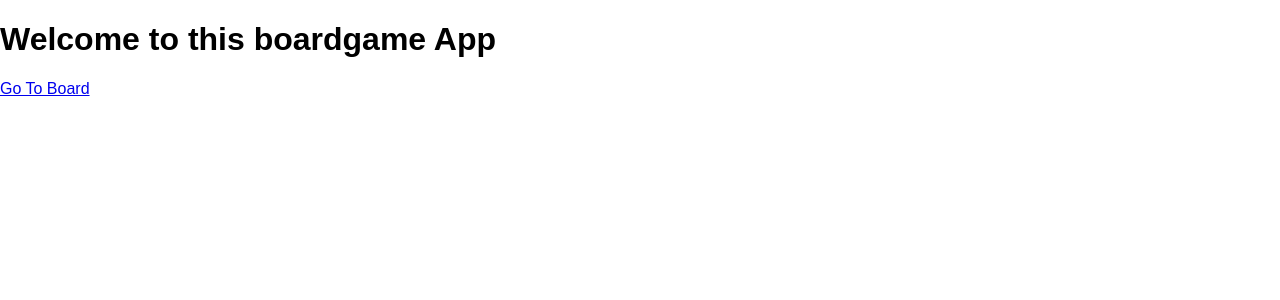
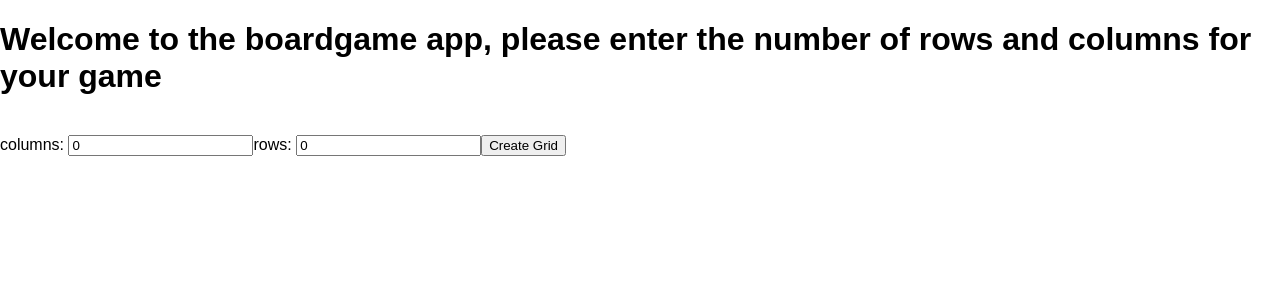
Before and after one commit to jakyle/Boardgame, a React (Create React App) app: page / in a window 1280 px wide. Shown: the top 300 px of the page. Built offline with nearby package versions, Linux system fonts and the light colour scheme; what react-router-redux would draw is missing.

Commit message:
connected store to Home, capturing numbers for col and rows

```diff
--- a/src/Components/Home/Home.tsx
+++ b/src/Components/Home/Home.tsx
@@ -1,11 +1,53 @@
 import * as React from 'react';
-import { Link } from 'react-router-dom';
+// import { Link } from 'react-router-dom';
+import { connect, Dispatch } from 'react-redux';
+import { HomeState, AllProps, ConnectedStates } from './Home.ts';
+import { TilePosition } from '../../Models/Models';
+import { createBoard } from '../../Store/Board/action';
+import { BoardActions } from '../../Store/Board/types';
 
-const Home = () => (
-  <div className="Home">
-    <h1>Welcome to this boardgame App</h1>
-    <Link to="/board">Go To Board</Link>
-  </div>
-);
+class Home extends React.Component<AllProps, HomeState> {
 
-export default Home;
+  state = {
+    pos: {
+      col: 0,
+      row: 0,
+    }
+  };
+
+  public handleChangeFor = (propertyName: string) => (event: React.FormEvent<HTMLInputElement>) => {
+    const pos = {...this.state.pos};
+    pos[propertyName] = event.currentTarget.value;
+    this.setState({pos});
+  }
+
+  public handleSubmit = (e: React.MouseEvent<HTMLButtonElement>) => {
+    e.preventDefault();
+    const pos = {...this.state.pos};
+    debugger;
+    this.props.onUpdateBoard(pos);
+  }
+
+  render () {
+    const { col, row } = this.state.pos;
+    return (
+      <div>
+        <h1>Welcome to the boardgame app, please enter the number of rows and columns for your game</h1>
+        <br />
+        <label>columns: </label>
+        <input type="number" onChange={this.handleChangeFor('col')} value={col} />
+        <label>rows: </label>
+        <input type="number" onChange={this.handleChangeFor('row')} value={row} />
+        <button onClick={this.handleSubmit} >Create Grid</button>
+      </div>
+    );
+  }
+}
+
+const mapDispatchToProps = (dispatch: Dispatch<BoardActions>): ConnectedStates => {
+  return {
+    onUpdateBoard: (size: TilePosition) => dispatch(createBoard(size)),
+  };
+};
+
+export default connect(undefined, mapDispatchToProps)(Home);
--- a/src/Containers/GameBoard/GameBoard.tsx
+++ b/src/Containers/GameBoard/GameBoard.tsx
@@ -6,22 +6,7 @@ import { ApplicationState } from '../../Store';
 import { BoardActions } from '../../Store/Board/types';
 import { Dispatch, connect } from 'react-redux';
 import { updateBoard } from '../../Store/Board/action';
-// import { SyntheticEvent } from 'react';
-
-export interface GameBoardState { }
-export interface GameBoardProps { }
-export interface StoreProps {
-  board: TileInfo[];
-  currentTile: TileInfo;
-}
-export interface ConnectedStates {
-  onUpdateBoard: (tile: TileInfo) => void;
-}
-
-type AllProps =
-  & GameBoardProps
-  & StoreProps
-  & ConnectedStates;
+import { AllProps, GameBoardState, StoreProps, ConnectedStates } from './GameBoard.ts';
 
 class GameBoard extends React.Component<AllProps, GameBoardState> {
 
--- a/src/Store/Board/action.ts
+++ b/src/Store/Board/action.ts
@@ -6,16 +6,20 @@ import { ActionCreator } from 'redux';
 import {
   types,
   UpdateBoard,
+  CreateBoard,
 } from './types';
-import { TileInfo } from '../../Models/Models';
+import { TileInfo, TilePosition } from '../../Models/Models';
 
 // I like to pass in empty objects as payloads in case I end up changing the definition for
 // my actions.  if I do this the payload section will be clear to me what its for, any
 // parameters that I pass into the function will be ultimately passed into the payload
 // property of this object.
-export const updateBoard: ActionCreator<UpdateBoard>  = (tile: TileInfo) => ({
+export const updateBoard: ActionCreator<UpdateBoard> = (tile: TileInfo) => ({
   type: types.UPDATE_BOARD,
-  payload: {
-    tile
-  },
+  payload: { tile },
 });
+
+export const createBoard: ActionCreator<CreateBoard> = (size: TilePosition) => ({
+  type: types.CREATE_BOARD,
+  payload: { size },
+});
--- a/src/Store/Board/reducer.ts
+++ b/src/Store/Board/reducer.ts
@@ -1,9 +1,10 @@
 import { Reducer } from 'redux';
-import { types, BoardState, UpdateBoard, BoardActions } from './types';
+import { types, BoardState, UpdateBoard, BoardActions, CreateBoard } from './types';
 import { updateObject } from '../../util/';
 import { Occupied } from '../../Models/Models';
 
 const initialState: BoardState = {
+  size: { col: 0, row: 0},
   board: [
     { location: { row: 1, col: 1 }, occupied: Occupied.Empty },
     { location: { row: 1, col: 2 }, occupied: Occupied.Empty },
@@ -42,11 +43,11 @@ export const updateBoard = (state: BoardState, action: UpdateBoard): BoardState
       || state.currentTile.occupied === Occupied.PlayerTwo) {
       const { board } = state;
       const player = board.filter(x => x === state.currentTile)[0];
-      let occupied = player.occupied;
+      const occupied = player.occupied;
       player.occupied = Occupied.Empty;
       board.filter(x => x === state.currentTile)[0] = player;
       // update selected whitespace to be new player.
-      let whitespace = board.filter(x => x.location === action.payload.tile.location)[0];
+      const whitespace = board.filter(x => x.location === action.payload.tile.location)[0];
       whitespace.occupied = occupied;
       board.filter(x => x.location === action.payload.tile.location)[0] = whitespace;
       return updateObject(state, { board });
@@ -55,9 +56,14 @@ export const updateBoard = (state: BoardState, action: UpdateBoard): BoardState
   }
 };
 
+export const createBoard = (state: BoardState, action: CreateBoard): BoardState => {
+  return updateObject(state, {size: action.payload.size});
+};
+
 const reducer: Reducer<BoardState> = (state: BoardState = initialState, action: BoardActions) => {
   switch (action.type) {
     case types.UPDATE_BOARD: return updateBoard(state, action);
+    case types.CREATE_BOARD: return createBoard(state, action);
     default: return state;
   }
 };
--- a/src/Store/Board/types.ts
+++ b/src/Store/Board/types.ts
@@ -1,9 +1,10 @@
 import { Action } from 'redux';
-import { TileInfo } from '../../Models/Models';
+import { TileInfo, TilePosition } from '../../Models/Models';
 
 // all of my types for Cart action/reducer
 export enum types {
   UPDATE_BOARD = '@@board/UPDATE_BOARD',
+  CREATE_BOARD = '@@board/CREATE_BOARD',
 }
 // interfaces for actions, notice that I am importing Actions from redux, this is just
 // extra boilerplate to help keep my code extra typesafe.
@@ -14,13 +15,22 @@ export interface UpdateBoard extends Action {
   };
 }
 
+export interface CreateBoard extends Action {
+  type: types.CREATE_BOARD;
+  payload: {
+    size: TilePosition
+  };
+}
+
 // this is my board action, this will be exported to my reducers for the switch statement.
 export type BoardActions =
-  | UpdateBoard;
+  | UpdateBoard
+  | CreateBoard;
 
 // this is the contract for my Carts state, the initial state
 // will be defined in the actual reducer.
 export interface BoardState {
+  size: TilePosition;
   board: TileInfo[];
   currentTile: TileInfo;
 }
```
Also changed, not shown: src/Components/Home/Home.ts.d.ts (added, +16 -0 lines), src/Containers/GameBoard/GameBoard.css (+4 -4 lines), src/Containers/GameBoard/GameBoard.ts.d.ts (added, +18 -0 lines).
